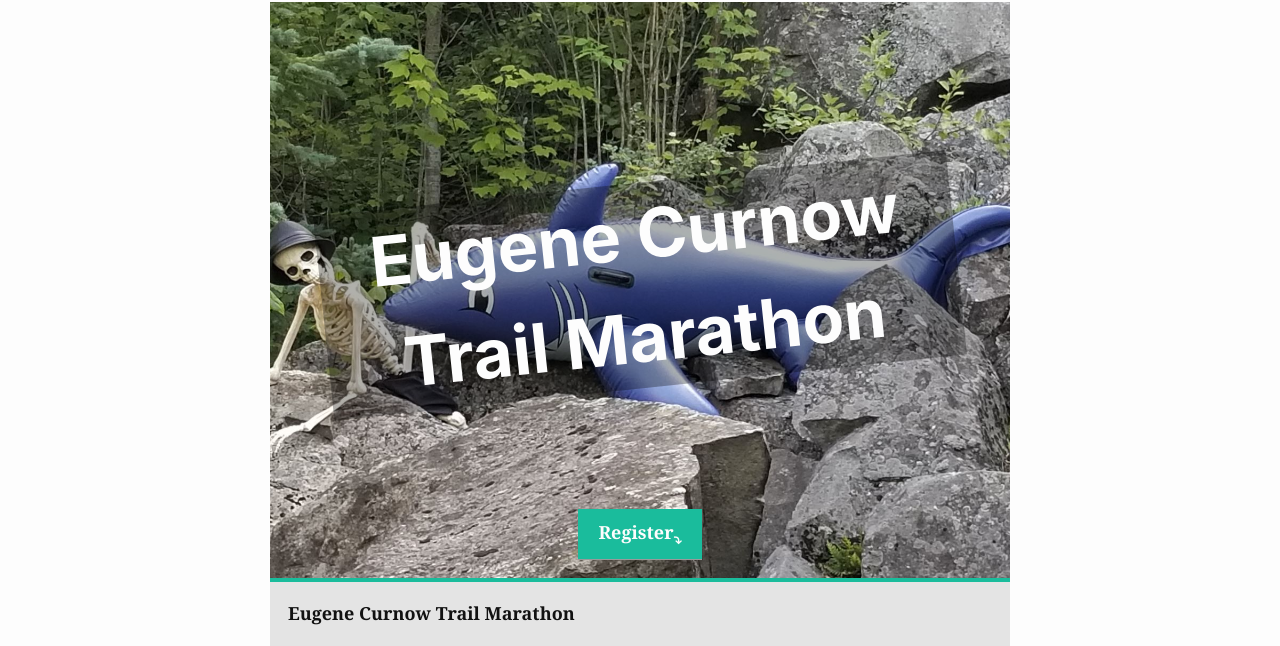
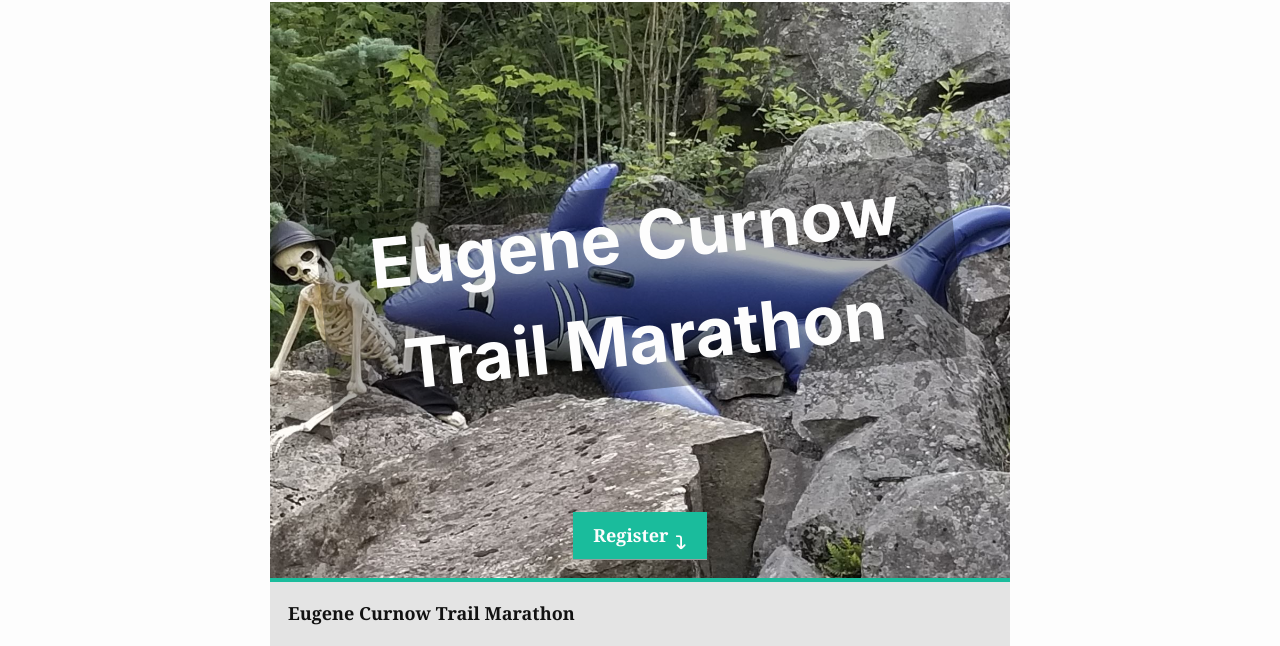
Before and after one commit to nmtc-run/nmtc-run.github.io, a Jekyll site: the page built from pages/event-curnow.md, in a window 1280 px wide. Shown: the part 174-820 px from the top of the page. Built offline with Jekyll 4.4.1, drawn with Linux system fonts in a browser that asks for light colours; a script that is not in the unit is left out.

Commit message:
fixed down arrow on event page

```diff
--- a/_layouts/event.html
+++ b/_layouts/event.html
@@ -18,7 +18,12 @@ layout: default
   <div class="spacer"></div>
   <!-- <h2>{{ event.distance }} — {{ event.date }} </h2> -->
   <div class="buttons">
-    <a href="#register"><div class="button">Register<span class="arrow">&#x2935;</span></div></a>
+    <a href="#register">
+      <div class="button">Register
+        {% assign arrow-color = "#fdfdfd" %}
+        {% include down-arrow.html %}
+      </div>
+    </a>
   </div>
 </div>
 
```
